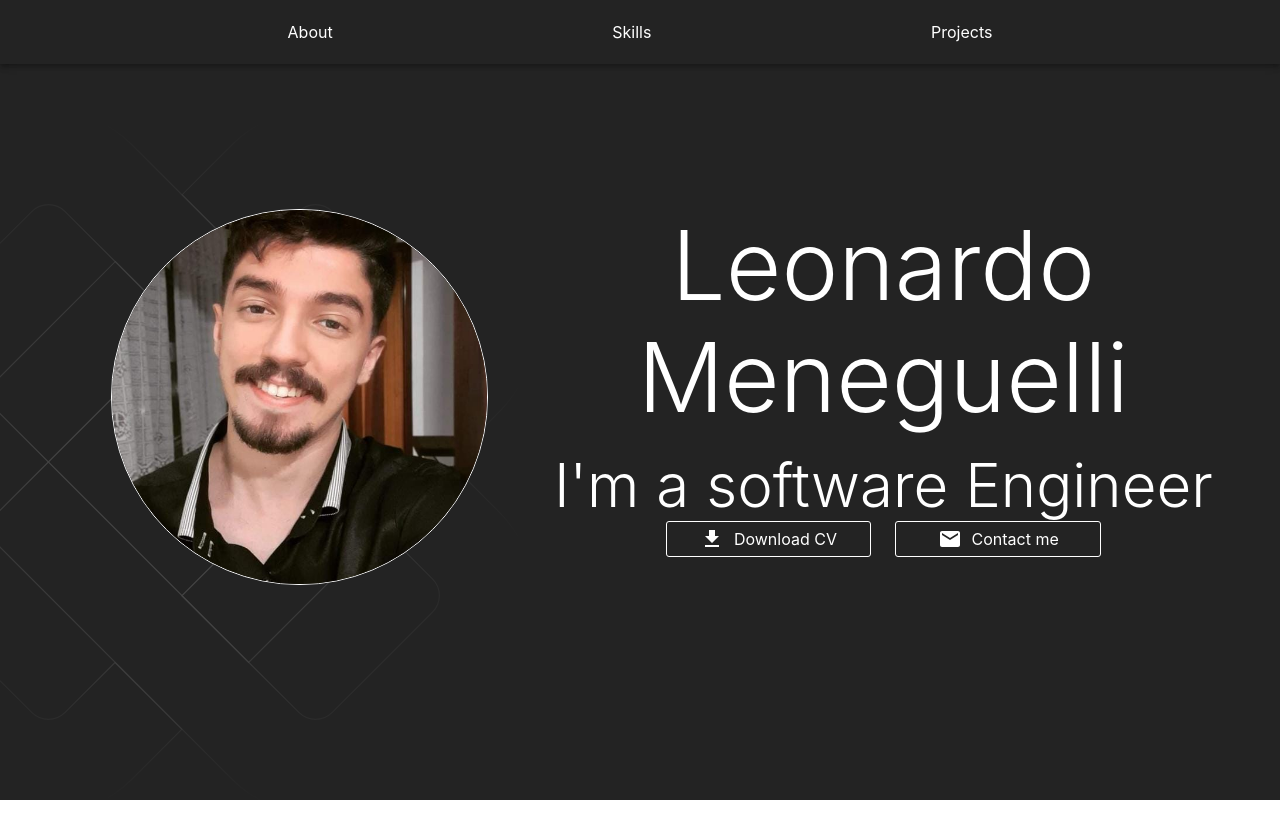
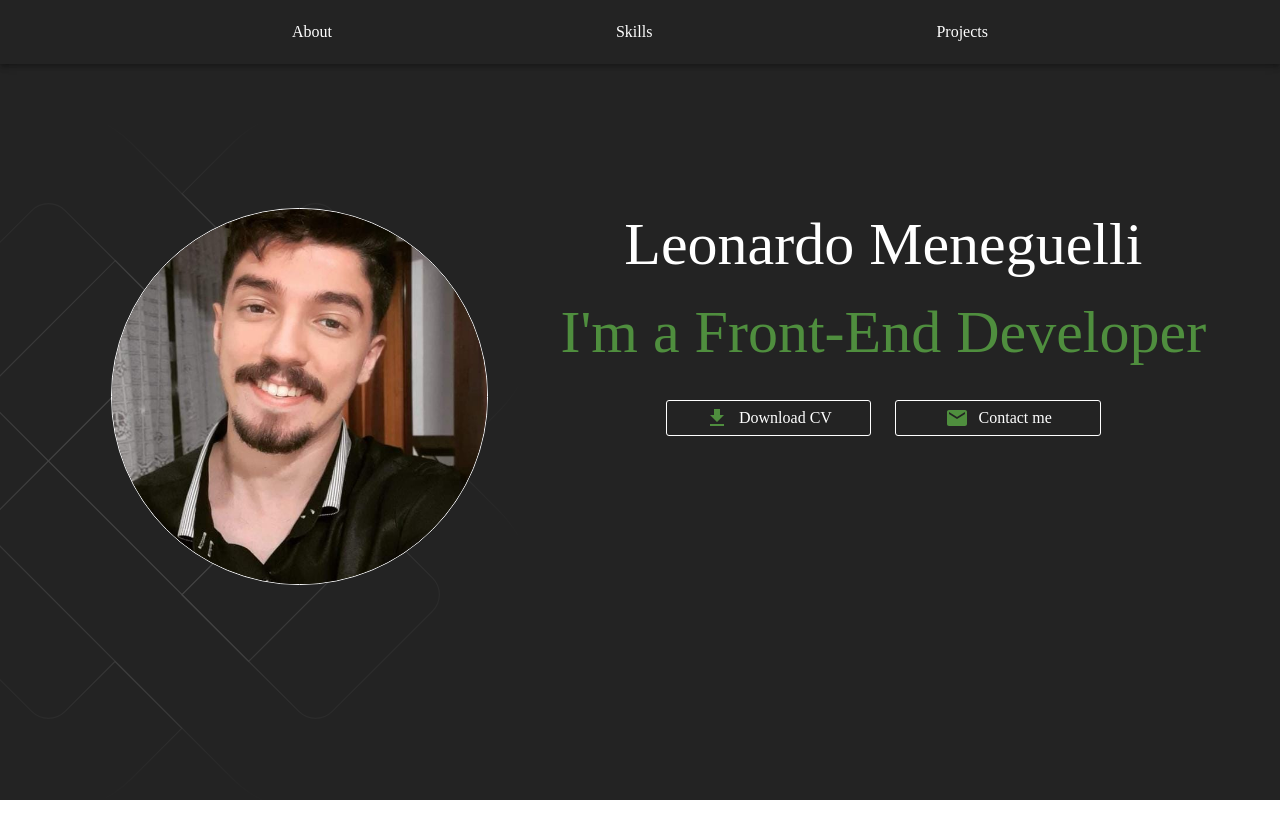
Before and after one commit to LeonardoMeneguelli1/my-portfolio, a React (Vite) app: page / in a window 1280 px wide. Built offline with nearby package versions, Linux system fonts and the light colour scheme.

Commit message:
fix: Hero component UI

```diff
--- a/src/assets/images/StyledButton.tsx
+++ b/src/assets/images/StyledButton.tsx
@@ -18,6 +18,7 @@ const StyledButton: React.FC<StyledButtonProps> = ({children, onClick}): StyledB
         display:"inline-flex",
         justifyContent: "center",
         gap:"10px",
+        transition: "0.3s",
         '&:hover':{
             backgroundColor: theme.palette.secondary.light
         }
--- a/src/pages/Home/sections/Hero/Hero.tsx
+++ b/src/pages/Home/sections/Hero/Hero.tsx
@@ -45,12 +45,12 @@ const Hero = () => {
               </Grid>
 
             <Grid item xs={12} md={7}>
-              <Typography color="primary.contrastText" variant="h1" textAlign="center" pb={2}>Leonardo Meneguelli</Typography>
-              <Typography color="primary.contrastText" variant="h2" textAlign="center">I'm a software Engineer</Typography>
-              <Grid container display="flex" justifyContent="center" spacing={3} pb={3}>
+              <Typography color="secondary.contrastText" variant="h2" textAlign="center" pb={2}>Leonardo Meneguelli</Typography>
+              <Typography color="secondary.main" variant="h2" textAlign="center">I'm a Front-End Developer</Typography>
+              <Grid container display="flex" justifyContent="center" spacing={3} pt={4}>
                 <Grid item xs={12} md={4} display="flex" justifyContent="center">
-                  <StyledButton>
-                    <DownloadIcon />
+                  <StyledButton onClick={()=> console.log("download")}>
+                    <DownloadIcon color="secondary"/>
                     <Typography>
                       Download CV
                     </Typography>
@@ -58,17 +58,15 @@ const Hero = () => {
                 </Grid>
 
                 <Grid item xs={12} md={4} display="flex" justifyContent="center">
-                  <StyledButton>
-                    <EmailIcon />
-                    <Typography>
+                  <StyledButton onClick={()=> console.log("contact")}>
+                    <EmailIcon color="secondary" />
+                    <Typography >
                       Contact me
 
                     </Typography>
                   </StyledButton>
                 </Grid>
               </Grid>
-
-
             </Grid>
           </Grid>
         </Container>
--- a/src/theme.ts
+++ b/src/theme.ts
@@ -8,9 +8,10 @@ let theme = createTheme({
         secondary: {
             main: '#4f8e3e',
         },
+
     },
     typography:{
-        fontFamily: "BlinkMacSystemFont",
+        fontFamily: '"Segoe UI Symbol"',
     }
 });
 
```
